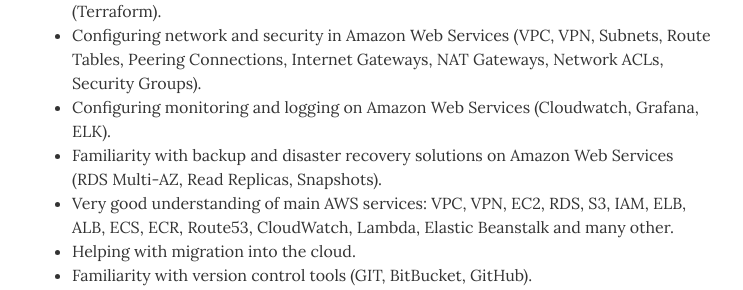
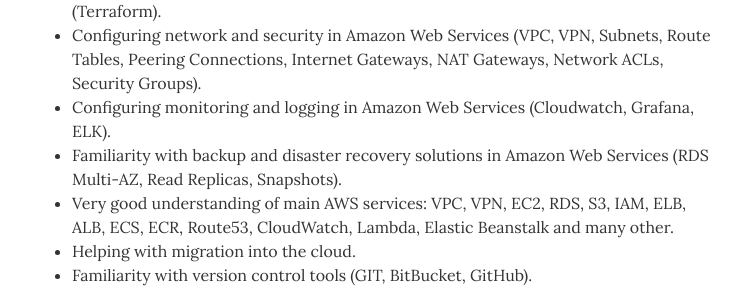
Before and after one commit to jglovier/resume-template, a Jekyll site: the page built from index.html, in a window 1280 px wide and 900 px high, scrolled down 575 px. Shown: the part 163-453 px from the top of the window, without its empty margins (268-1011 px from the left). Built offline with Jekyll 4.4.1, drawn with Linux system fonts in a browser that asks for light colours.

Commit message:
small cahnges -  experience.yml

```diff
--- a/_data/experience.yml
+++ b/_data/experience.yml
@@ -4,7 +4,7 @@
 - company: Webellian, Poland, Warsaw
   position: AWS DevOps Engineer
   duration: March, 2017 &mdash; Present
-  summary: '<p><b>Designing and deploying cloud solutions in Amazon Web Services.</b></p><ul class="resume-item-list"><li>Building secure, scalable and high availability cloud environments through the tool (Terraform).</li><li>Configuring network and security in Amazon Web Services (VPC, VPN, Subnets, Route Tables, Peering Connections, Internet Gateways, NAT Gateways, Network ACLs, Security Groups).</li><li>Configuring monitoring and logging on Amazon Web Services (Cloudwatch, Grafana, ELK).</li><li>Familiarity with backup and disaster recovery solutions on Amazon Web Services (RDS Multi-AZ, Read Replicas, Snapshots).</li><li>Very good understanding of main AWS services: VPC, VPN, EC2, RDS, S3, IAM, ELB, ALB, ECS, ECR, Route53, CloudWatch, Lambda, Elastic Beanstalk and many other.</li><li>Helping with migration into the cloud.</li><li>Familiarity with version control tools (GIT, BitBucket, GitHub).</li><li>Provision configuration management through Ansible, Packer and Vagrant.</li></ul>'
+  summary: '<p><b>Designing and deploying cloud solutions in Amazon Web Services.</b></p><ul class="resume-item-list"><li>Building secure, scalable and high availability cloud environments through the tool (Terraform).</li><li>Configuring network and security in Amazon Web Services (VPC, VPN, Subnets, Route Tables, Peering Connections, Internet Gateways, NAT Gateways, Network ACLs, Security Groups).</li><li>Configuring monitoring and logging in Amazon Web Services (Cloudwatch, Grafana, ELK).</li><li>Familiarity with backup and disaster recovery solutions in Amazon Web Services (RDS Multi-AZ, Read Replicas, Snapshots).</li><li>Very good understanding of main AWS services: VPC, VPN, EC2, RDS, S3, IAM, ELB, ALB, ECS, ECR, Route53, CloudWatch, Lambda, Elastic Beanstalk and many other.</li><li>Helping with migration into the cloud.</li><li>Familiarity with version control tools (GIT, BitBucket, GitHub).</li><li>Provision configuration management through Ansible, Packer and Vagrant.</li></ul>'
 
 
 # Open Finance SA, Poland, Warsaw
```
